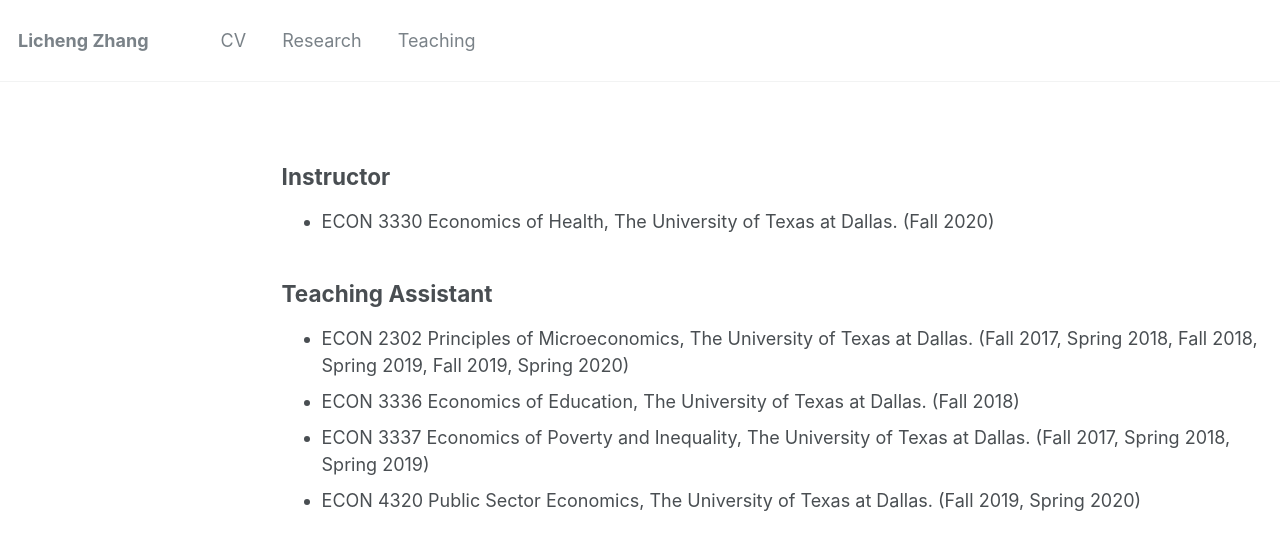
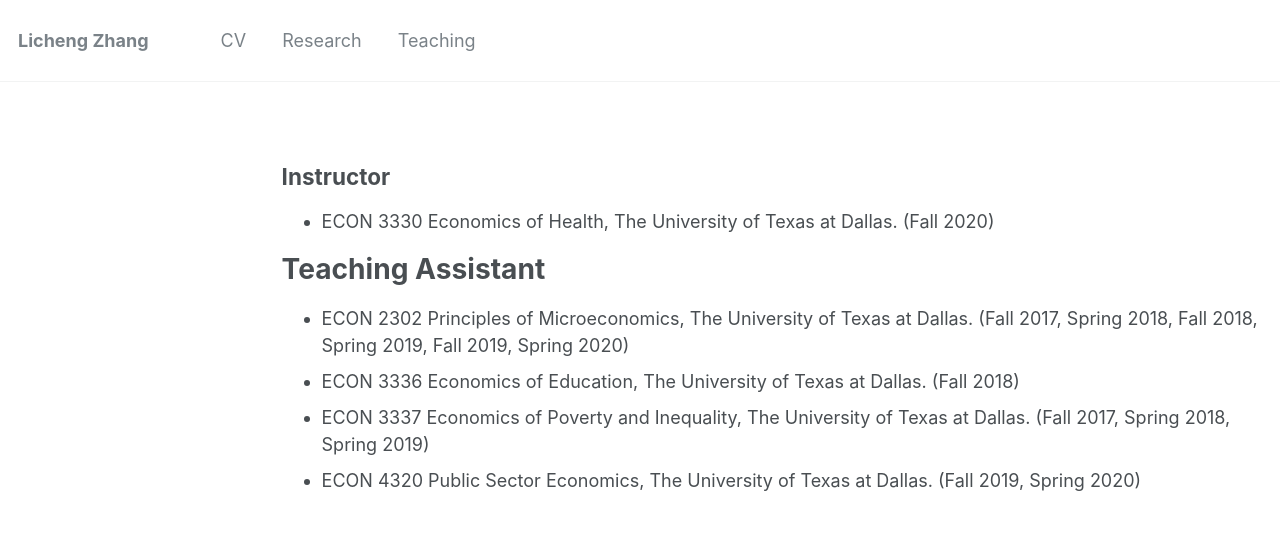
Before and after one commit to lichengzh/lichengzh.github.io, a Jekyll site: the page built from _pages/teaching.md, in a window 1280 px wide. Shown: the top 550 px of the page. Built offline with Jekyll 4.4.1, drawn with Linux system fonts in a browser that asks for light colours.

```diff
--- a/_pages/teaching.md
+++ b/_pages/teaching.md
@@ -6,7 +6,7 @@ permalink: /teaching/
 ## Instructor
 * ECON 3330 Economics of Health, The University of Texas at Dallas. (Fall 2020)
 
-## Teaching Assistant
+# Teaching Assistant
 * ECON 2302 Principles of Microeconomics, The University of Texas at Dallas. (Fall 2017, Spring 2018, Fall 2018, Spring 2019, Fall 2019, Spring 2020)
 * ECON 3336 Economics of Education, The University of Texas at Dallas. (Fall 2018)
 * ECON 3337 Economics of Poverty and Inequality, The University of Texas at Dallas. (Fall 2017, Spring 2018, Spring 2019)
```
